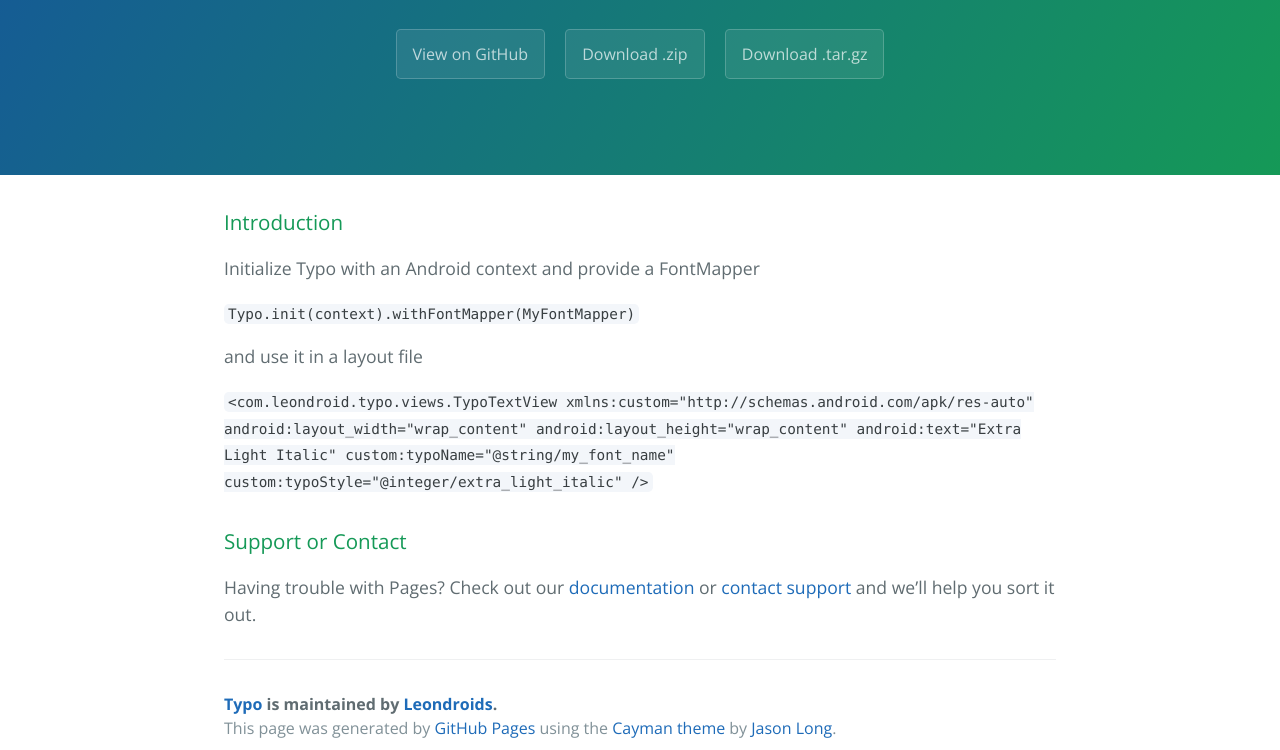
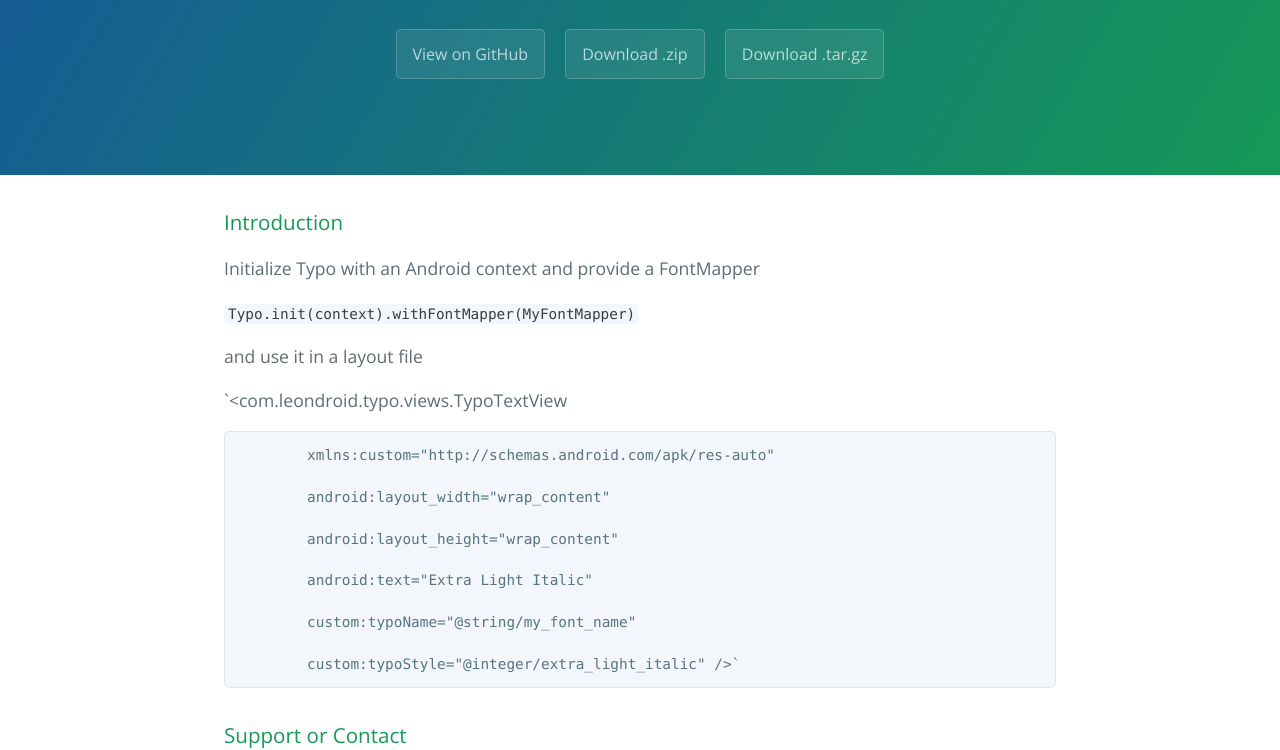
Before and after one commit to Leondroids/typo, a plain HTML site: page index.html in a window 1280 px wide. Shown: the part 208-958 px from the top of the page. Drawn offline with nearby package versions, Linux system fonts and the light colour scheme.

Commit message:
Create gh-pages branch via GitHub

```diff
--- a/index.html
+++ b/index.html
@@ -28,13 +28,20 @@
 
 <p>and use it in a layout file</p>
 
-<p><code>&lt;com.leondroid.typo.views.TypoTextView
-            xmlns:custom="http://schemas.android.com/apk/res-auto"
-            android:layout_width="wrap_content"
-            android:layout_height="wrap_content"
-            android:text="Extra Light Italic"
-            custom:typoName="@string/my_font_name"
-            custom:typoStyle="@integer/extra_light_italic" /&gt;</code></p>
+<p>`&lt;com.leondroid.typo.views.TypoTextView</p>
+
+<pre><code>        xmlns:custom="http://schemas.android.com/apk/res-auto"
+
+        android:layout_width="wrap_content"
+
+        android:layout_height="wrap_content"
+
+        android:text="Extra Light Italic"
+
+        custom:typoName="@string/my_font_name"
+
+        custom:typoStyle="@integer/extra_light_italic" /&gt;`
+</code></pre>
 
 <h3>
 <a id="support-or-contact" class="anchor" href="#support-or-contact" aria-hidden="true"><span class="octicon octicon-link"></span></a>Support or Contact</h3>
--- a/params.json
+++ b/params.json
@@ -1 +1 @@
-{"name":"Typo","tagline":"A typeface library for Android","body":"### Introduction\r\n\r\nInitialize Typo with an Android context and provide a FontMapper\r\n\r\n`Typo.init(context).withFontMapper(MyFontMapper)`\r\n\r\nand use it in a layout file\r\n\r\n`<com.leondroid.typo.views.TypoTextView\r\n            xmlns:custom=\"http://schemas.android.com/apk/res-auto\" \r\n            android:layout_width=\"wrap_content\"\r\n            android:layout_height=\"wrap_content\"\r\n            android:text=\"Extra Light Italic\"\r\n            custom:typoName=\"@string/my_font_name\"\r\n            custom:typoStyle=\"@integer/extra_light_italic\" />`\r\n\r\n### Support or Contact\r\nHaving trouble with Pages? Check out our [documentation](https://help.github.com/pages) or [contact support](https://github.com/contact) and we’ll help you sort it out.","google":"","note":"Don't delete this file! It's used internally to help with page regeneration."}
+{"name":"Typo","tagline":"A typeface library for Android","body":"### Introduction\r\n\r\nInitialize Typo with an Android context and provide a FontMapper\r\n\r\n`Typo.init(context).withFontMapper(MyFontMapper)`\r\n\r\nand use it in a layout file\r\n\r\n`<com.leondroid.typo.views.TypoTextView\r\n\r\n            xmlns:custom=\"http://schemas.android.com/apk/res-auto\" \r\n\r\n            android:layout_width=\"wrap_content\"\r\n\r\n            android:layout_height=\"wrap_content\"\r\n\r\n            android:text=\"Extra Light Italic\"\r\n\r\n            custom:typoName=\"@string/my_font_name\"\r\n\r\n            custom:typoStyle=\"@integer/extra_light_italic\" />`\r\n\r\n### Support or Contact\r\nHaving trouble with Pages? Check out our [documentation](https://help.github.com/pages) or [contact support](https://github.com/contact) and we’ll help you sort it out.","google":"","note":"Don't delete this file! It's used internally to help with page regeneration."}
```
